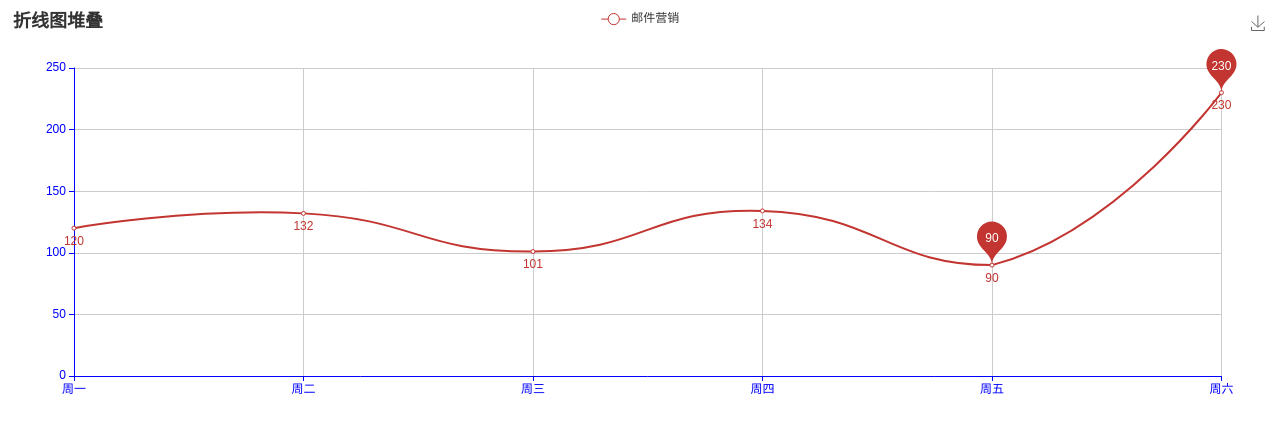
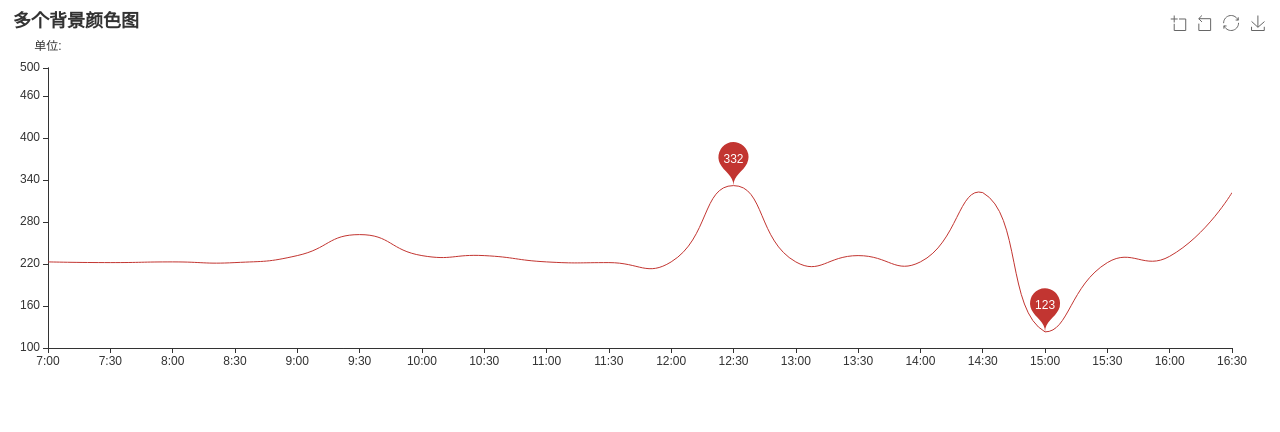
Before and after one commit to xingstarry/line, a plain HTML site: page index.html in a window 1280 px wide. Drawn offline with Linux system fonts and the light colour scheme.

Commit message:
20180424

```diff
--- a/index.html
+++ b/index.html
@@ -12,79 +12,121 @@
     // 基于准备好的dom，初始化echarts实例
     var myChart = echarts.init(document.getElementById('main'));
 
-    // 指定图表的配置项和数据
+    var timeData = ['0:00', '0:30',
+        '1:00', '1:30',
+        '2:00', '2:30',
+        '3:00', '3:30',
+        '4:00', '4:30',
+        '5:00', '5:30',
+        '6:00', '6:30',
+        '7:00', '7:30',
+        '8:00', '8:30',
+        '9:00', '9:30',
+        '10:00', '10:30',
+        '11:00', '11:30',
+        '12:00', '12:30',
+        '13:00', '13:30',
+        '14:00', '14:30',
+        '15:00', '15:30',
+        '16:00', '16:30',
+        '17:00', '17:30',
+        '18:00', '18:30',
+        '19:00', '19:30',
+        '20:00', '20:30',
+        '21:00', '21:30',
+        '22:00', '22:30',
+        '23:00', '23:30'
+    ];
+
     option = {
         title: {
-            text: '折线图堆叠'
+            text: '多个背景颜色图',
+            x: 'left',
         },
         tooltip: {
-            trigger: 'axis'
+            trigger: 'axis',
+
+            axisPointer: {
+                animation: false
+            }
         },
         legend: {
-            data: ['邮件营销']
-        },
-        grid: {
-            left: '3%',
-            right: '4%',
-            bottom: '3%',
-            containLabel: true
+            data: ['流量'],
+            x: 'left'
         },
         toolbox: {
             feature: {
+                dataZoom: {
+                    yAxisIndex: 'none'
+                },
+                restore: {},
                 saveAsImage: {}
             }
         },
-        xAxis: {
+        axisPointer: {
+            link: {
+                xAxisIndex: 'all'
+            }
+        },
+        dataZoom: [{
+            type: 'inside',
+            realtime: true,
+            start: 30,
+            end: 70,
+
+        }],
+        grid: [{
+            left: 40,
+            right: 40,
+        }, {
+            left: 40,
+            right: 40,
+        }],
+        xAxis: [{
+            splitLine: {
+                show: false
+            },
+
             type: 'category',
             boundaryGap: false,
-            data: ['周一', '周二', '周三', '周四', '周五', '周六', '周日', '周二', '周三', '周四', '周五', '周六', '周日'],
-            splitLine: { //设置X轴的网格
-                show: true,
-                interval: 'auto'
+            axisLine: {
+                onZero: true
             },
-            axisLine: { //设置X轴的颜色
-                lineStyle: {
-                    color: 'blue'
-                }
-            }
-        },
-        yAxis: {
+            data: timeData
+        }, {
+            gridIndex: 1
+        }],
+
+        yAxis: [{
+            splitLine: {
+                show: false
+            },
             type: 'value',
-            axisLine: { //设置y轴的颜色
-                lineStyle: {
-                    color: 'blue'
-                }
-            }
-        },
+            max: 500,
+            name: '单位:',
+            min: 100,
+            interval: 60,
 
-        dataZoom: [{
-            type: 'inside',
-            start: 0,
-            end: 40
+
+        }, {
+            gridIndex: 1
         }],
         series: [{
-            name: '邮件营销',
+            name: '数值',
             type: 'line',
-            stack: '总量',
-            smooth: true, //点与点之间的幅度,false为直线
-            // symbol: 'circle',
-            // symbolSize: 5,
-            // showSymbol: true,   //是否显示点数据的圆点
-            // itemStyle: {    //设置折线的border颜色
-            //     normal: {
-            //         color: 'rgb(0,136,212)',
-            //         borderColor: 'rgba(0,136,212,0.2)',
-            //         borderWidth: 10
-            //     }
-            // },
-            label: { //设置点数据的提示
+            smooth: true,
+            symbol: 'circle',
+            symbolSize: 9,
+            showSymbol: false,
+            splitLine: {
+                show: false
+            },
+            lineStyle: {
                 normal: {
-                    show: true,
-                    position: 'bottom'
+                    width: 1
                 }
             },
-            data: [120, 132, 101, 134, 90, 230, 210, 132, 101, 134, 90, 230, 210],
-            markPoint: { //设置最大值和最小值
+            markPoint: {
                 data: [{
                     type: 'max',
                     name: '最大值'
@@ -92,7 +134,9 @@
                     type: 'min',
                     name: '最小值'
                 }]
-            }
+            },
+
+            data: [113, 132, 123, 122, 132, 132, 123, 225, 223, 232, 223, 222, 223, 312, 223, 222, 223, 222, 232, 262, 232, 232, 223, 222, 223, 332, 223, 232, 223, 322, 123, 222, 231, 322, 233, 122, 223, 232, 232, 222, 223, 232, 232, 222, 232, 132, 123, 212]
 
         }]
     };
```
